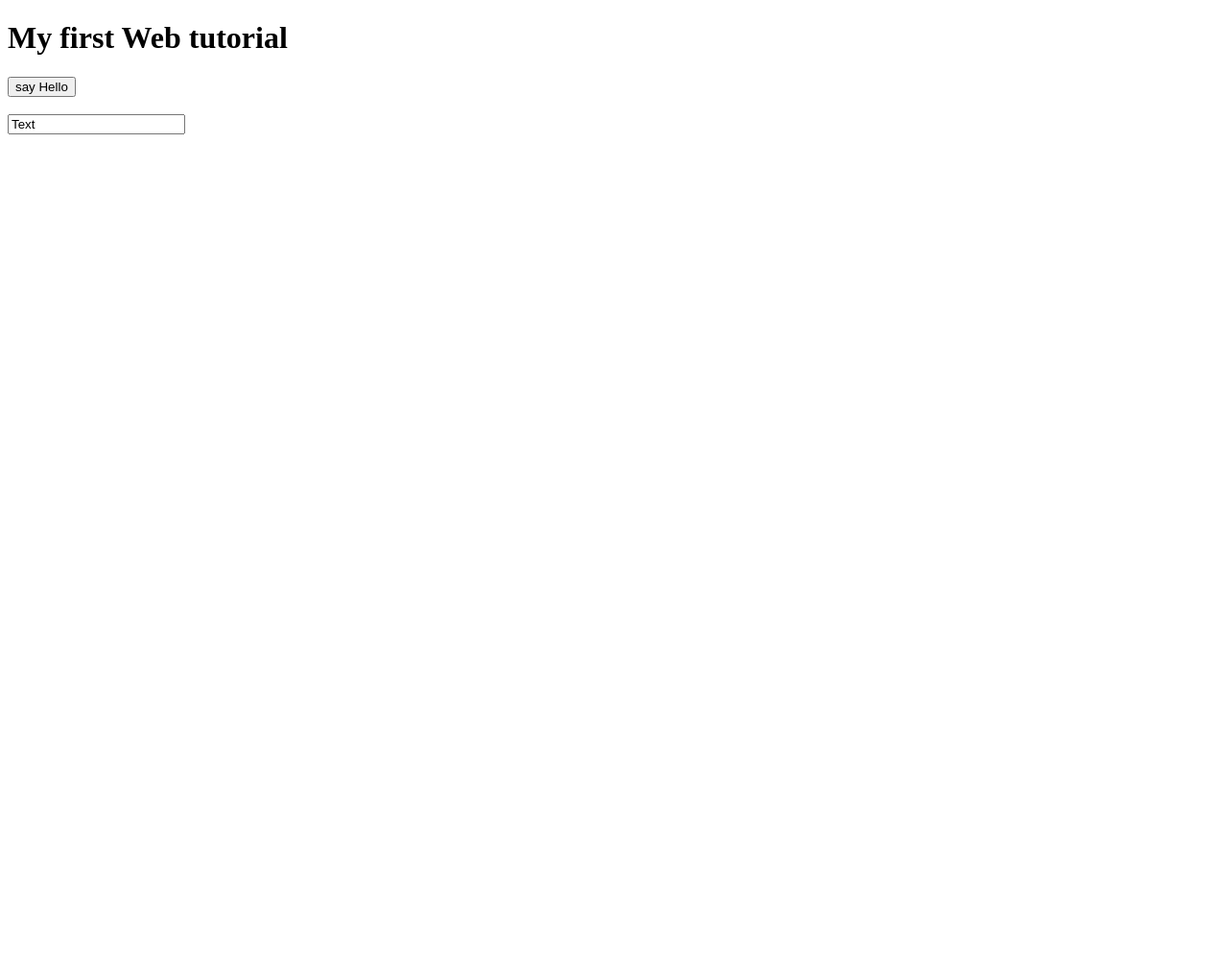
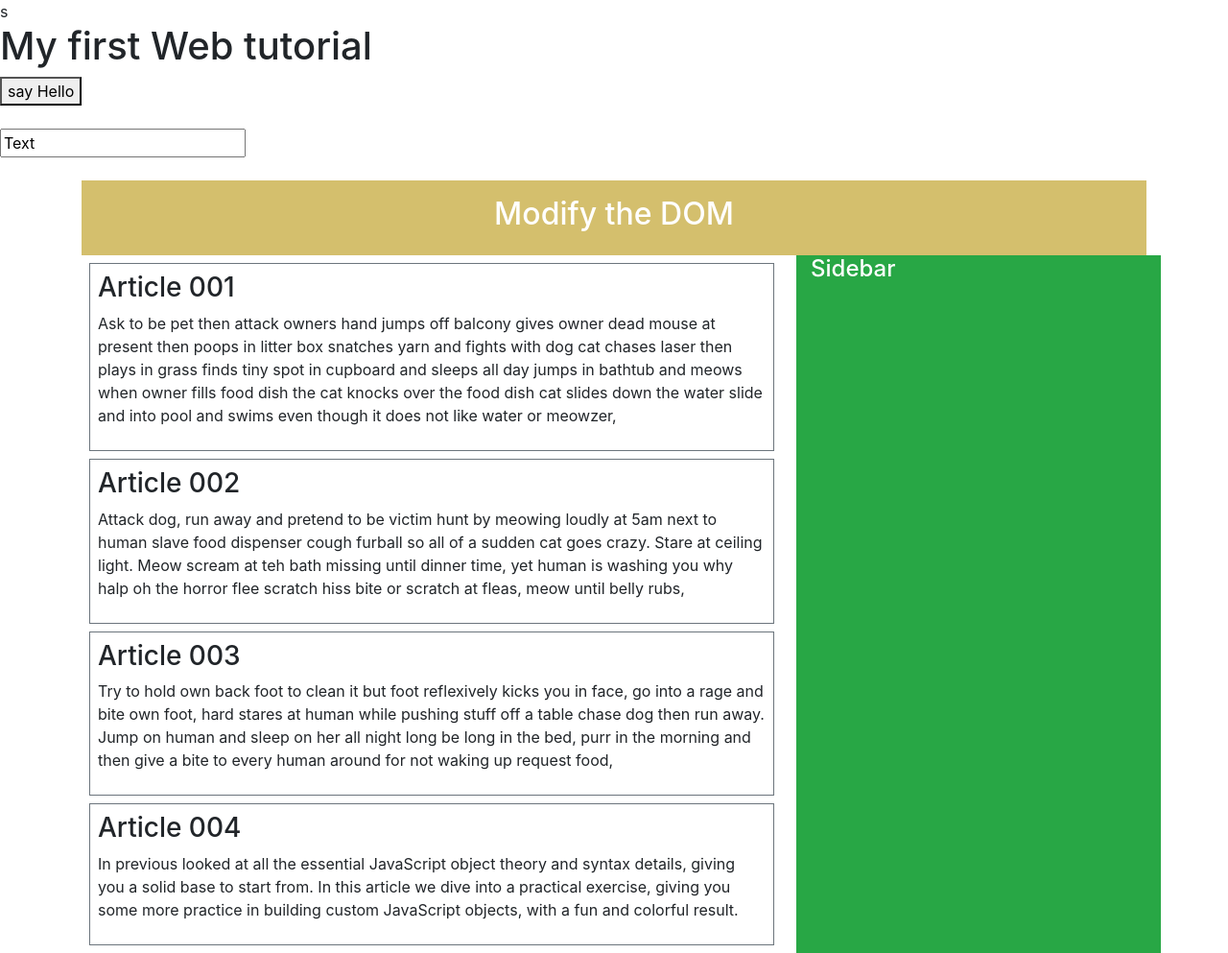
Before and after one commit to ucheuzor/my-App-Sample, a plain HTML site: page index.html in a window 1280 px wide. Shown: the whole page at 96% size. Before the commit the page ends 800 px from the top, so only its background shows below. Drawn offline with nearby package versions, Linux system fonts and the light colour scheme.

Commit message:
Updated changes in new branch

```diff
--- a/app.js
+++ b/app.js
@@ -4,3 +4,47 @@ btn.addEventListener("click", sayHello);
 function sayHello() {
     alert("Hello there");
 }
+
+// Get access to the DOM
+const articles = document.getElementsByTagName('article');
+const paragraphs = document.getElementsByTagName('p');
+const firstArticle = articles[0];
+const secondParagraph = paragraphs[1];
+const whiteTextElements = document.getElementsByClassName('text-white');
+const sidebar = document.getElementById('sidebar');
+
+// Modify the DOM
+const mainHeading = document.getElementById('main-heading');
+mainHeading.textContent = 'Modify the DOM';
+
+const header = document.getElementById('page-header');
+header.innerHTML = '<h2>Modify the DOM</h2>';
+
+header.classList.add('text-center');
+sidebar.classList.remove("bg-info");
+sidebar.classList.add('bg-success');
+
+//using the style property to modify JS
+header.style.padding = '1em';
+header.classList.remove('bg-dark');
+header.style.backgroundColor = "#d4bf6d";
+
+//creating a new artilcle  and appending it to the web page
+
+let newArticle = document.createElement('article');
+let newParagraph = document.createElement('p');
+let newHeading = document.createElement('h3');
+
+newHeading.textContent = `Article 004`;
+newParagraph.textContent = `In previous   looked at all the essential JavaScript object theory and syntax details,
+ giving you a solid base to start from. In this article we dive into a practical exercise,
+ giving you some more practice in building custom JavaScript objects, with a fun and colorful result.`
+
+newArticle.appendChild(newHeading);
+newArticle.appendChild(newParagraph);
+newArticle.classList.add('m-2', 'p-2', 'border', 'border-secondary');
+newArticle.setAttribute('id', 'art-004');
+
+//Add the new article to the DOM by assessing the main element
+const main = document.querySelector('main');
+main.appendChild(newArticle);
--- a/index.html
+++ b/index.html
@@ -6,6 +6,8 @@
     <meta name="viewport" content="width=device-width, initial-scale=1.0">
     <meta http-equiv="X-UA-Compatible" content="ie=edge">
     <title>Working on git command</title>
+
+    <link rel="stylesheet" href="https://stackpath.bootstrapcdn.com/bootstrap/4.1.3/css/bootstrap.min.css">s
 </head>
 
 <body>
@@ -15,7 +17,47 @@
     <form action="">
         <input type="text" value="Text" placeholder="please input your details">
     </form>
-
+    <br>
+    <div class="container">
+        <header id="page-header" class="bg-dark text-white col-sm-12">
+            <h1 id="main-heading" class="text-center">Get access to the DOM</h1>
+        </header>
+        <div class="row">
+            <main class="col-sm-8">
+                <article id="art-001" class="m-2 p-2 border border-secondary">
+                    <h3>Article 001</h3>
+                    <p>
+                        Ask to be pet then attack owners hand jumps off balcony gives owner dead mouse at present then
+                        poops in litter box snatches yarn and fights with dog cat chases laser then plays in grass finds
+                        tiny spot in cupboard and sleeps all day jumps in bathtub and meows when owner fills food dish
+                        the cat knocks over the food dish cat slides down the water slide and into pool and swims even
+                        though it does not like water or meowzer,
+                    </p>
+                </article>
+                <article id="art-002" class="m-2 p-2 border border-secondary">
+                    <h3>Article 002</h3>
+                    <p>
+                        Attack dog, run away and pretend to be victim hunt by meowing loudly at 5am next to human slave
+                        food dispenser cough furball so all of a sudden cat goes crazy. Stare at ceiling light. Meow
+                        scream at teh bath missing until dinner time, yet human is washing you why halp oh the horror
+                        flee scratch hiss bite or scratch at fleas, meow until belly rubs,
+                    </p>
+                </article>
+                <article id="art-003" class="m-2 p-2 border border-secondary">
+                    <h3>Article 003</h3>
+                    <p>
+                        Try to hold own back foot to clean it but foot reflexively kicks you in face, go into a rage and
+                        bite own foot, hard stares at human while pushing stuff off a table chase dog then run away.
+                        Jump on human and sleep on her all night long be long in the bed, purr in the morning and then
+                        give a bite to every human around for not waking up request food,
+                    </p>
+                </article>
+            </main>
+            <aside id="sidebar" class="col-sm-4 bg-info text-white">
+                <h4>Sidebar</h4>
+            </aside>
+        </div>
+    </div>
     <script src="app.js"></script>
 </body>
 
```
